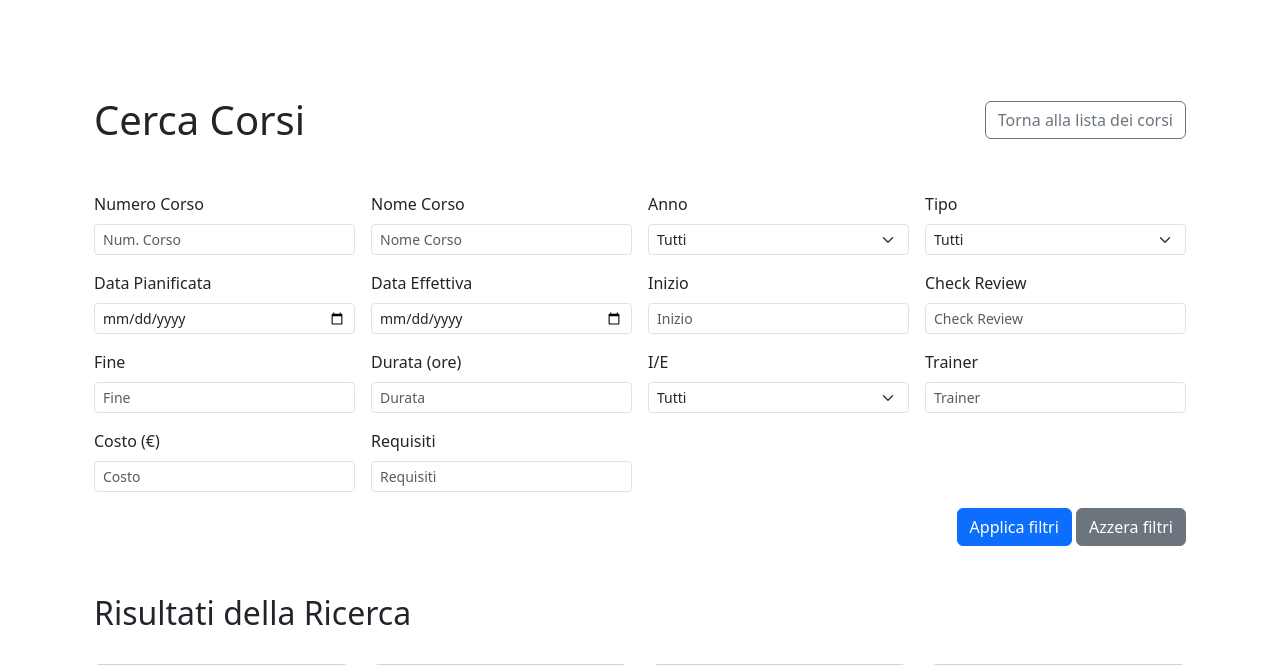
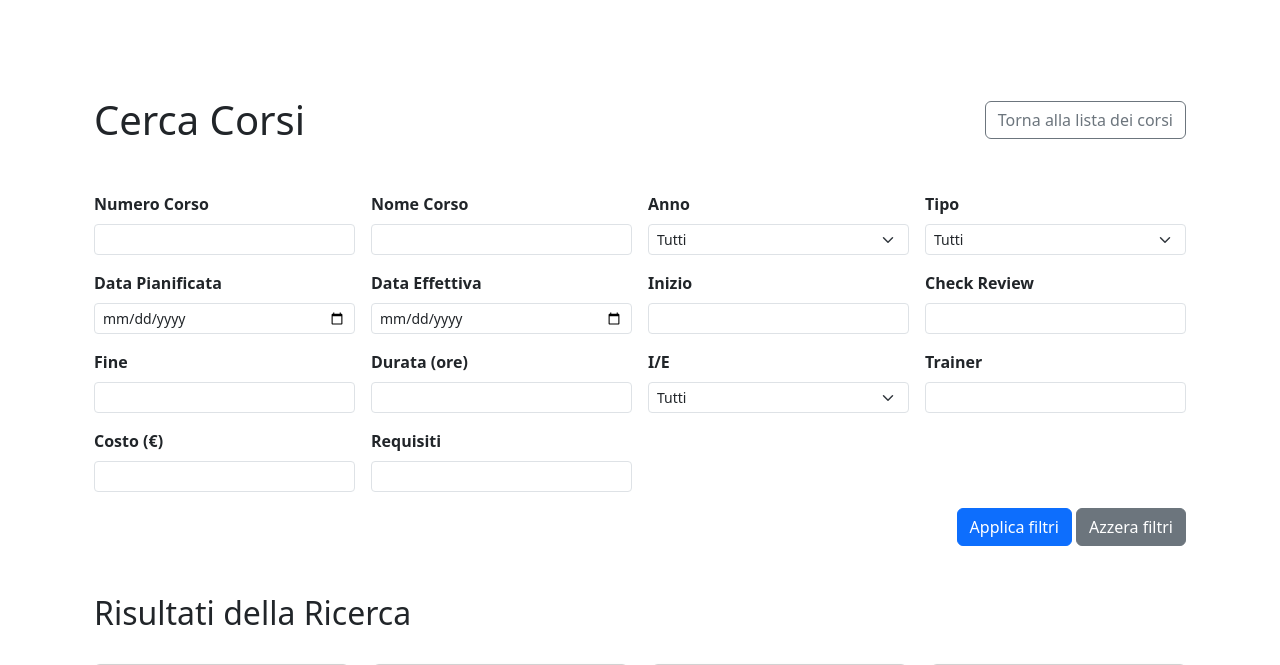
Before and after one commit to karim1655/Web_DB_Project, a Django app: page /search in a window 1280 px wide. Shown: the part 56-721 px from the top of the page. Run offline with Django 5.2, Linux system fonts and the light colour scheme; data comes from the database, SQL or seed files in the repository.

Commit message:
Visual improvements in search template

```diff
--- a/web_app/templates/web_app/search.html
+++ b/web_app/templates/web_app/search.html
@@ -14,17 +14,17 @@
         <div class="row g-3">
 
             <div class="col-md-3">
-                <label for="id_course_n" class="form-label">Numero Corso</label>
-                <input type="number" name="course_n" class="form-control form-control-sm" id="id_course_n" placeholder="Num. Corso" value="{{ form.course_n.value|default_if_none:'' }}">
+                <label for="id_course_n" class="form-label"><strong>Numero Corso</strong></label>
+                <input type="number" name="course_n" class="form-control form-control-sm" id="id_course_n" value="{{ form.course_n.value|default_if_none:'' }}">
             </div>
 
             <div class="col-md-3">
-                <label for="id_course" class="form-label">Nome Corso</label>
-                <input type="text" name="course" class="form-control form-control-sm" id="id_course" maxlength="200" placeholder="Nome Corso" value="{{ form.course.value|default_if_none:'' }}">
+                <label for="id_course" class="form-label"><strong>Nome Corso</strong></label>
+                <input type="text" name="course" class="form-control form-control-sm" id="id_course" maxlength="200" value="{{ form.course.value|default_if_none:'' }}">
             </div>
 
             <div class="col-md-3">
-                <label for="id_year" class="form-label">Anno</label>
+                <label for="id_year" class="form-label"><strong>Anno</strong></label>
                 <select name="year" class="form-select form-select-sm" id="id_year">
                     {% for value, label in form.fields.year.choices %}
                         <option value="{{ value }}" {% if form.year.value == value %}selected{% endif %}>{{ label }}</option>
@@ -33,7 +33,7 @@
             </div>
 
             <div class="col-md-3">
-                <label for="id_type" class="form-label">Tipo</label>
+                <label for="id_type" class="form-label"><strong>Tipo</strong></label>
                 <select name="type" class="form-select form-select-sm" id="id_type">
                     {% for value, label in form.fields.type.choices %}
                         <option value="{{ value }}" {% if form.type.value == value %}selected{% endif %}>{{ label }}</option>
@@ -42,37 +42,37 @@
             </div>
 
             <div class="col-md-3">
-                <label for="id_planned_date" class="form-label">Data Pianificata</label>
+                <label for="id_planned_date" class="form-label"><strong>Data Pianificata</strong></label>
                 <input type="date" name="planned_date" class="form-control form-control-sm" id="id_planned_date" value="{{ form.planned_date.value|default_if_none:'' }}">
             </div>
 
             <div class="col-md-3">
-                <label for="id_effective_date" class="form-label">Data Effettiva</label>
+                <label for="id_effective_date" class="form-label"><strong>Data Effettiva</strong></label>
                 <input type="date" name="effective_date" class="form-control form-control-sm" id="id_effective_date" value="{{ form.effective_date.value|default_if_none:'' }}">
             </div>
 
             <div class="col-md-3">
-                <label for="id_start" class="form-label">Inizio</label>
-                <input type="text" name="start" class="form-control form-control-sm" id="id_start" maxlength="200" placeholder="Inizio" value="{{ form.start.value|default_if_none:'' }}">
+                <label for="id_start" class="form-label"><strong>Inizio</strong></label>
+                <input type="text" name="start" class="form-control form-control-sm" id="id_start" maxlength="200" value="{{ form.start.value|default_if_none:'' }}">
             </div>
 
             <div class="col-md-3">
-                <label for="id_check_review" class="form-label">Check Review</label>
-                <input type="text" name="check_review" class="form-control form-control-sm" id="id_check_review" maxlength="200" placeholder="Check Review" value="{{ form.check_review.value|default_if_none:'' }}">
+                <label for="id_check_review" class="form-label"><strong>Check Review</strong></label>
+                <input type="text" name="check_review" class="form-control form-control-sm" id="id_check_review" maxlength="200" value="{{ form.check_review.value|default_if_none:'' }}">
             </div>
 
             <div class="col-md-3">
-                <label for="id_end" class="form-label">Fine</label>
-                <input type="text" name="end" class="form-control form-control-sm" id="id_end" maxlength="200" placeholder="Fine" value="{{ form.end.value|default_if_none:'' }}">
+                <label for="id_end" class="form-label"><strong>Fine</strong></label>
+                <input type="text" name="end" class="form-control form-control-sm" id="id_end" maxlength="200" value="{{ form.end.value|default_if_none:'' }}">
             </div>
 
             <div class="col-md-3">
-                <label for="id_duration" class="form-label">Durata (ore)</label>
-                <input type="number" name="duration" class="form-control form-control-sm" id="id_duration" step="0.01" placeholder="Durata" value="{{ form.duration.value|default_if_none:'' }}">
+                <label for="id_duration" class="form-label"><strong>Durata (ore)</strong></label>
+                <input type="number" name="duration" class="form-control form-control-sm" id="id_duration" step="0.01" value="{{ form.duration.value|default_if_none:'' }}">
             </div>
 
             <div class="col-md-3">
-                <label for="id_i_e" class="form-label">I/E</label>
+                <label for="id_i_e" class="form-label"><strong>I/E</strong></label>
                 <select name="i_e" class="form-select form-select-sm" id="id_i_e">
                     {% for value, label in form.fields.i_e.choices %}
                         <option value="{{ value }}" {% if form.i_e.value == value %}selected{% endif %}>{{ label }}</option>
@@ -81,18 +81,18 @@
             </div>
 
             <div class="col-md-3">
-                <label for="id_trainer" class="form-label">Trainer</label>
-                <input type="text" name="trainer" class="form-control form-control-sm" id="id_trainer" maxlength="200" placeholder="Trainer" value="{{ form.trainer.value|default_if_none:'' }}">
+                <label for="id_trainer" class="form-label"><strong>Trainer</strong></label>
+                <input type="text" name="trainer" class="form-control form-control-sm" id="id_trainer" maxlength="200" value="{{ form.trainer.value|default_if_none:'' }}">
             </div>
 
             <div class="col-md-3">
-                <label for="id_cost" class="form-label">Costo (€)</label>
-                <input type="number" name="cost" class="form-control form-control-sm" id="id_cost" step="0.01" placeholder="Costo" value="{{ form.cost.value|default_if_none:'' }}">
+                <label for="id_cost" class="form-label"><strong>Costo (€)</strong></label>
+                <input type="number" name="cost" class="form-control form-control-sm" id="id_cost" step="0.01" value="{{ form.cost.value|default_if_none:'' }}">
             </div>
 
             <div class="col-md-3">
-                <label for="id_requirement" class="form-label">Requisiti</label>
-                <input type="text" name="requirement" class="form-control form-control-sm" id="id_requirement" maxlength="200" placeholder="Requisiti" value="{{ form.requirement.value|default_if_none:'' }}">
+                <label for="id_requirement" class="form-label"><strong>Requisiti</strong></label>
+                <input type="text" name="requirement" class="form-control form-control-sm" id="id_requirement" maxlength="200" value="{{ form.requirement.value|default_if_none:'' }}">
             </div>
         </div>
 
```
